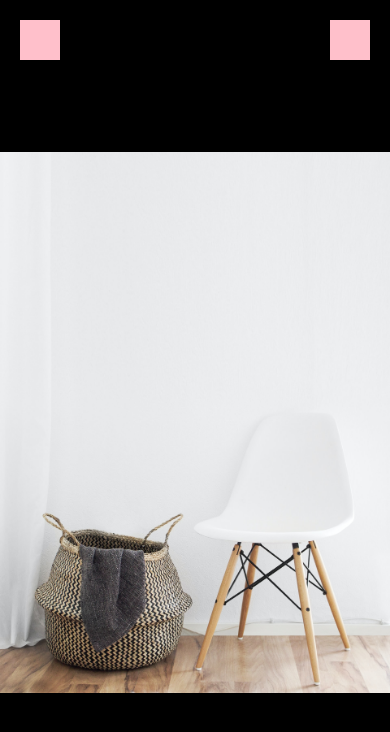
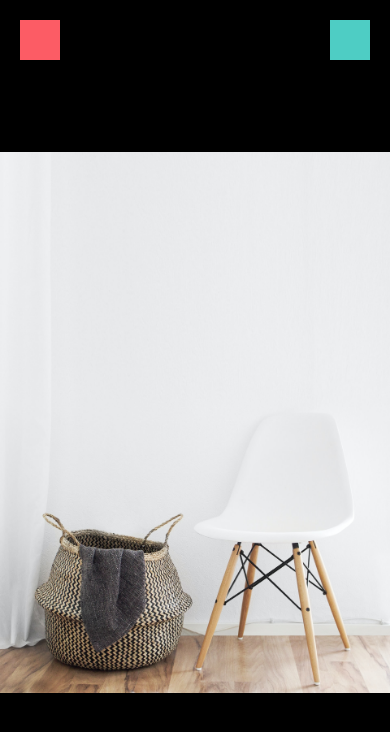
Before and after one commit to Max-256/DoneWithIt, a React Native app: screen / in a window 390 px wide. Shown: the top 732 px of the page. Built offline with nearby package versions, Linux system fonts and the light colour scheme.

Commit message:
extract colors to a color pallete

```diff
--- /dev/null
+++ b/app/config/colors.js
@@ -0,0 +1,5 @@
+export default {
+  primary: "#fc5c65",
+  secondary: "#4ecdc4",
+  black: "#000",
+};
--- a/app/screens/ViewImageScreen.js
+++ b/app/screens/ViewImageScreen.js
@@ -1,5 +1,7 @@
 import React from "react";
 import { Image, StyleSheet, View } from "react-native";
+
+import colors from "../config/colors";
 
 function ViewImageScreen(props) {
   return (
@@ -16,13 +18,13 @@ const styles = StyleSheet.create({
   closeIcon: {
     width: 40,
     height: 40,
-    backgroundColor: "pink",
+    backgroundColor: colors.primary,
     position: "absolute",
     top: 20,
     left: 20,
   },
   container: {
-    backgroundColor: "#000",
+    backgroundColor: colors.black,
     flex: 1,
   },
   img: {
@@ -33,7 +35,7 @@ const styles = StyleSheet.create({
   deleteIcon: {
     width: 40,
     height: 40,
-    backgroundColor: "pink",
+    backgroundColor: colors.secondary,
     position: "absolute",
     top: 20,
     right: 20,
```
